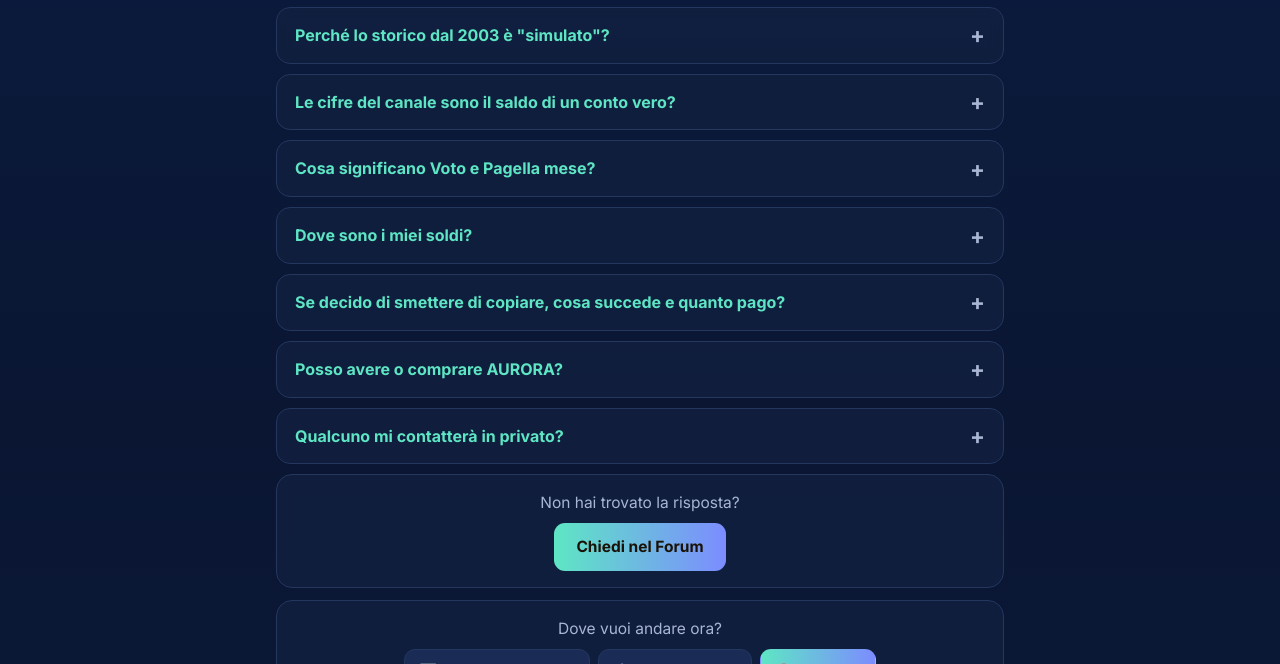
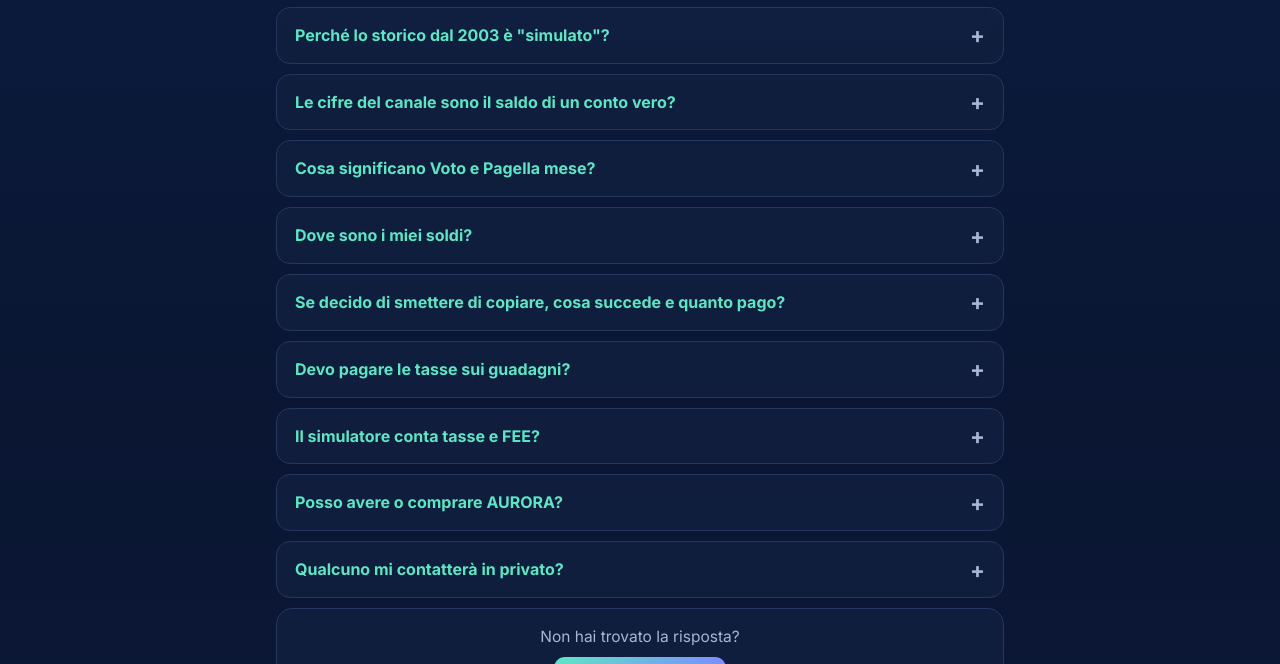
Before and after one commit to Carraro18/AURORA, a plain HTML site: page domande-risposte.html in a window 1280 px wide. Shown: the part 825-1489 px from the top of the page. Drawn offline with nearby package versions, Linux system fonts and the light colour scheme.

Commit message:
Add files via upload

```diff
--- a/domande-risposte.html
+++ b/domande-risposte.html
@@ -75,8 +75,10 @@ details[open] summary::after{content:"–"} details[open]{border-color:#5ee6c488
 <details><summary>Cosa significano Voto e Pagella mese?</summary><div class="ans"><p>Il Voto giudica la giornata da 0 a 10 (10 e lode per una giornata eccellente). La Pagella mese giudica il risultato complessivo del mese.</p></div></details>
 <details><summary>Dove sono i miei soldi?</summary><div class="ans"><p>Sul tuo conto presso il broker, a tuo nome. Nessuno può prelevarli al posto tuo: AURORA copia solo le operazioni.</p></div></details>
 <details><summary>Se decido di smettere di copiare, cosa succede e quanto pago?</summary><div class="ans"><p>Puoi smettere quando vuoi dalla tua area Copy Trading nel portale FP Trading. Non ci sono costi di uscita né penali.</p><p>La FEE 30% si paga solo sul guadagno netto prodotto dalla copia: se in quel periodo il tuo conto è in perdita, non paghi nulla.</p><p>Consiglio pratico: esci quando non ci sono operazioni aperte, così non lasci trade a metà.</p></div></details>
+<details><summary>Devo pagare le tasse sui guadagni?</summary><div class="ans"><p>Sì. FP Trading è un broker estero e non trattiene le imposte: ogni anno i guadagni vanno dichiarati e tassati al 26% (quadro T del 730 o quadro RT del modello Redditi), e il conto va indicato nel quadro W/RW. Rivolgiti al tuo commercialista o CAF con il resoconto annuale che scarichi dal portale FP Trading.</p></div></details>
+<details><summary>Il simulatore conta tasse e FEE?</summary><div class="ans"><p>Il guadagno netto del simulatore è già al netto delle tasse (26%, stima semplificata), ma non della FEE 30% sui guadagni.</p></div></details>
 <details><summary>Posso avere o comprare AURORA?</summary><div class="ans"><p>No, AURORA non è in vendita. Si può solo copiare tramite il broker.</p></div></details>
-<details><summary>Qualcuno mi contatterà in privato?</summary><div class="ans"><p>No. Nessuno ti chiederà mai soldi, password o accesso al conto in privato. Se succede è una truffa: segnalalo e blocca l'utente.</p></div></details>
+<details><summary>Qualcuno mi contatterà in privato?</summary><div class="ans"><p>No, nessuno ti scriverà per primo. Se hai bisogno di aiuto sul tuo conto, puoi scrivere tu all'assistenza dal pulsante Assistenza nel canale. Nessuno ti chiederà mai soldi, password o accesso al conto: se succede è una truffa, segnalalo e blocca l'utente.</p></div></details>
 </div><div class="none" id="none">Nessuna domanda trovata.</div>
 <div class="card center"><p>Non hai trovato la risposta?</p><a class="btn" href="https://t.me/+MnCgmU8q70VlNWU0" target="_blank" rel="noopener">Chiedi nel Forum</a></div>
 <script>
```
Also changed, not shown: benvenuto.html (+1 -0 lines), index.html (+2 -1 lines).
